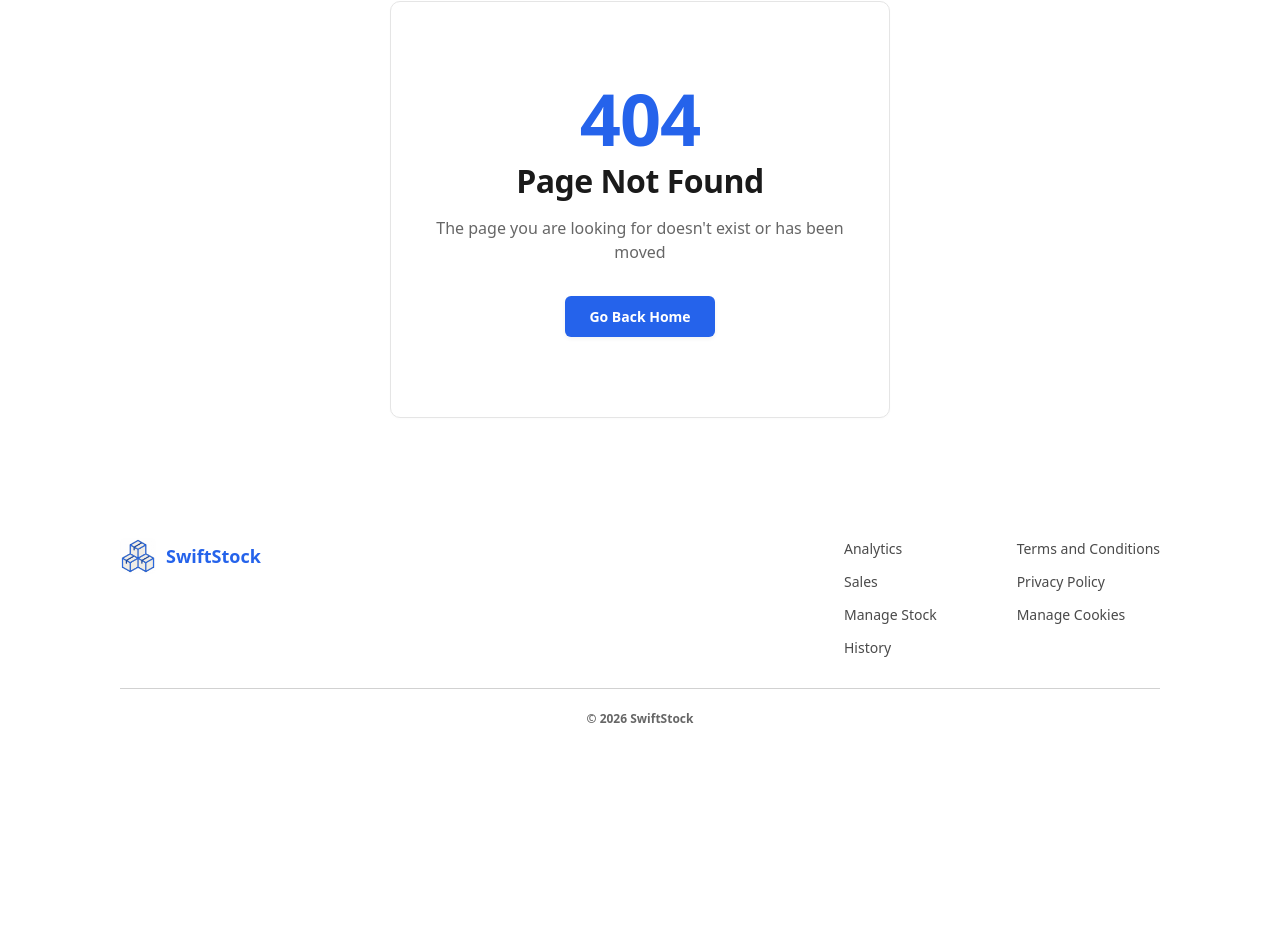
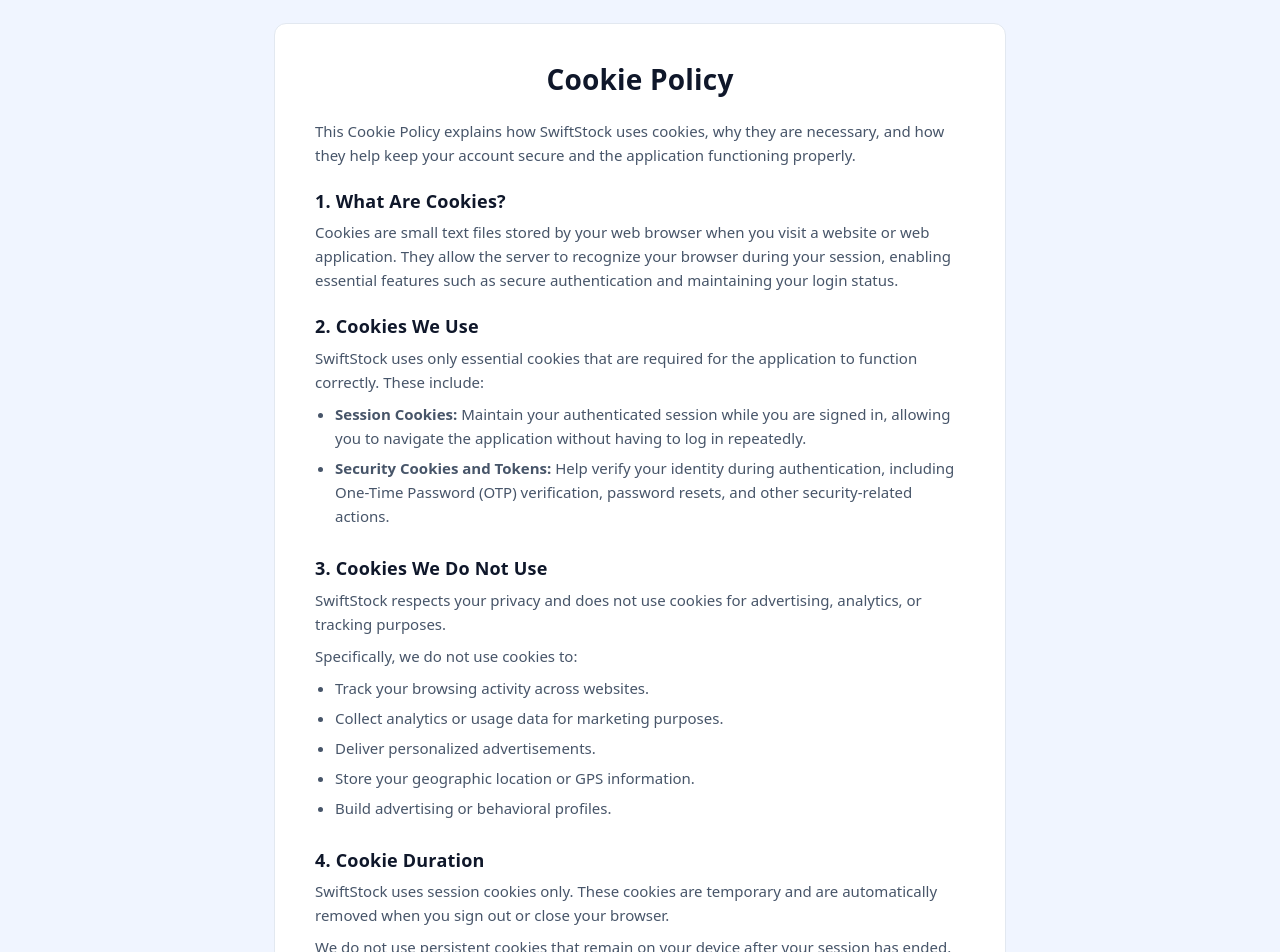
Before and after one commit to MichaelCM7/SwiftStocKE, a React app in the folder frontend/: page /Cookies in a window 1280 px wide. Shown: the part 105-1057 px from the top of the page. Before the commit the page ends 858 px from the top, so only its background shows below. Built offline with nearby package versions, Linux system fonts and the light colour scheme; the HTML template or start-up script is replaced by a standard one.

Commit message:
implemented cookie policy page

```diff
--- a/frontend/src/App.jsx
+++ b/frontend/src/App.jsx
@@ -24,6 +24,7 @@
 // Policy pages
 import { Terms } from "./pages/Terms/Terms"
 import { Privacy } from "./pages/Privacy/Privacy"
+import { Cookies } from "./pages/Cookies/Cookies"
 
 function App() {
   const [isAuthorized, setIsAuthorized] = useState(false);
@@ -35,6 +36,7 @@
       <Route path="/" element={<Home isAuthorized={isAuthorized} setIsAuthorized={setIsAuthorized} />} />
       <Route path="/Terms" element={<Terms isAuthorized={isAuthorized} setIsAuthorized={setIsAuthorized} />} />
       <Route path="/Privacy" element={<Privacy isAuthorized={isAuthorized} setIsAuthorized={setIsAuthorized} />} />
+      <Route path="/Cookies" element={<Cookies isAuthorized={isAuthorized} setIsAuthorized={setIsAuthorized} />} />
 
       {/* Main App Function Pages */}
       <Route path="/Analytics" element={<Analytics isAuthorized={isAuthorized} setIsAuthorized={setIsAuthorized} />} />
--- a/frontend/src/components/Footer/Footer.jsx
+++ b/frontend/src/components/Footer/Footer.jsx
@@ -30,7 +30,7 @@
           <div className="footer-links-column">
             <Link to="/Terms">Terms and Conditions</Link>
             <Link to="/Privacy">Privacy Policy</Link>
-            <a href="#cookies">Manage Cookies</a>
+            <Link to="/Cookies">Cookie Policy</Link>
           </div>
         </div>
       </div>
--- /dev/null
+++ b/frontend/src/pages/Cookies/Cookies.css
@@ -0,0 +1,80 @@
+.cookies-page-container {
+    position: absolute;
+    top: 0;
+    left: 0;
+    width: 100%;
+    min-height: 100vh;
+    display: flex;
+    flex-direction: column;
+    background-color: #ffffff;
+    color: #1e293b;
+    font-family: var(--sans);
+    box-sizing: border-box;
+}
+
+.cookies-main-content {
+    flex: 1;
+    display: flex;
+    justify-content: center;
+    align-items: center;
+    padding: 60px 20px;
+    background-color: #f0f5ff;
+}
+
+.cookies-card {
+    width: 100%;
+    max-width: 650px;
+    background-color: #ffffff;
+    padding: 40px;
+    border-radius: 12px;
+    border: 1px solid #e2e8f0;
+    display: flex;
+    flex-direction: column;
+    gap: 24px;
+}
+
+.cookies-title {
+    font-size: 28px;
+    font-weight: 700;
+    color: #0f172a;
+    margin: 0;
+    text-align: center;
+}
+
+.cookies-section {
+    display: flex;
+    flex-direction: column;
+    gap: 8px;
+}
+
+.cookies-section h2 {
+    font-size: 18px;
+    font-weight: 600;
+    color: #0f172a;
+    margin: 0;
+}
+
+.cookies-section p {
+    font-size: 15px;
+    line-height: 1.6;
+    color: #475569;
+    margin: 0;
+}
+
+.cookies-section ul {
+    margin: 0;
+    padding-left: 20px;
+    color: #475569;
+    font-size: 15px;
+    line-height: 1.6;
+}
+
+.cookies-section li {
+    margin-bottom: 6px;
+}
+
+@media (max-width: 768px) {
+    .cookies-card {
+        padding: 24px;
+    }
+}
--- /dev/null
+++ b/frontend/src/pages/Cookies/Cookies.jsx
@@ -0,0 +1,125 @@
+import { useEffect } from 'react';
+import { Header } from '../../components/Header/Header';
+import { Footer } from '../../components/Footer/Footer';
+import './Cookies.css';
+
+export function Cookies({ isAuthorized, setIsAuthorized }) {
+    useEffect(() => {
+        setIsAuthorized(false);
+    }, [setIsAuthorized]);
+
+    return (
+        <div className="cookies-page-container">
+            {/* Header */}
+            <Header isAuthorized={isAuthorized} />
+
+            {/* Main Content */}
+            <main className="cookies-main-content">
+                <div className="cookies-card">
+                    <h1 className="cookies-title">Cookie Policy</h1>
+
+                    <div className="cookies-section">
+                        <p>
+                            This Cookie Policy explains how SwiftStock uses cookies, why they are
+                            necessary, and how they help keep your account secure and the application
+                            functioning properly.
+                        </p>
+                    </div>
+
+                    <div className="cookies-section">
+                        <h2>1. What Are Cookies?</h2>
+                        <p>
+                            Cookies are small text files stored by your web browser when you visit a
+                            website or web application. They allow the server to recognize your browser
+                            during your session, enabling essential features such as secure authentication
+                            and maintaining your login status.
+                        </p>
+                    </div>
+
+                    <div className="cookies-section">
+                        <h2>2. Cookies We Use</h2>
+                        <p>
+                            SwiftStock uses only essential cookies that are required for the application
+                            to function correctly. These include:
+                        </p>
+
+                        <ul>
+                            <li>
+                                <strong>Session Cookies:</strong> Maintain your authenticated session
+                                while you are signed in, allowing you to navigate the application
+                                without having to log in repeatedly.
+                            </li>
+
+                            <li>
+                                <strong>Security Cookies and Tokens:</strong> Help verify your identity
+                                during authentication, including One-Time Password (OTP) verification,
+                                password resets, and other security-related actions.
+                            </li>
+                        </ul>
+                    </div>
+
+                    <div className="cookies-section">
+                        <h2>3. Cookies We Do Not Use</h2>
+
+                        <p>
+                            SwiftStock respects your privacy and does not use cookies for advertising,
+                            analytics, or tracking purposes.
+                        </p>
+
+                        <p>Specifically, we do not use cookies to:</p>
+
+                        <ul>
+                            <li>Track your browsing activity across websites.</li>
+                            <li>Collect analytics or usage data for marketing purposes.</li>
+                            <li>Deliver personalized advertisements.</li>
+                            <li>Store your geographic location or GPS information.</li>
+                            <li>Build advertising or behavioral profiles.</li>
+                        </ul>
+                    </div>
+
+                    <div className="cookies-section">
+                        <h2>4. Cookie Duration</h2>
+
+                        <p>
+                            SwiftStock uses session cookies only. These cookies are temporary and are
+                            automatically removed when you sign out or close your browser.
+                        </p>
+
+                        <p>
+                            We do not use persistent cookies that remain on your device after your
+                            session has ended.
+                        </p>
+                    </div>
+
+                    <div className="cookies-section">
+                        <h2>5. Managing Cookies</h2>
+
+                        <p>
+                            Because SwiftStock relies only on essential cookies, they cannot be
+                            disabled within the application.
+                        </p>
+
+                        <p>
+                            You may choose to disable cookies through your browser settings. However,
+                            doing so may prevent you from signing in or using certain features of
+                            SwiftStock.
+                        </p>
+                    </div>
+
+                    <div className="cookies-section">
+                        <h2>6. Changes to This Cookie Policy</h2>
+
+                        <p>
+                            We may update this Cookie Policy from time to time to reflect changes to
+                            our services or to comply with legal requirements. Any updates will be
+                            published on this page with a revised effective date.
+                        </p>
+                    </div>
+                </div>
+            </main>
+
+            {/* Footer */}
+            <Footer isAuthorized={isAuthorized} />
+        </div>
+    );
+}
```
